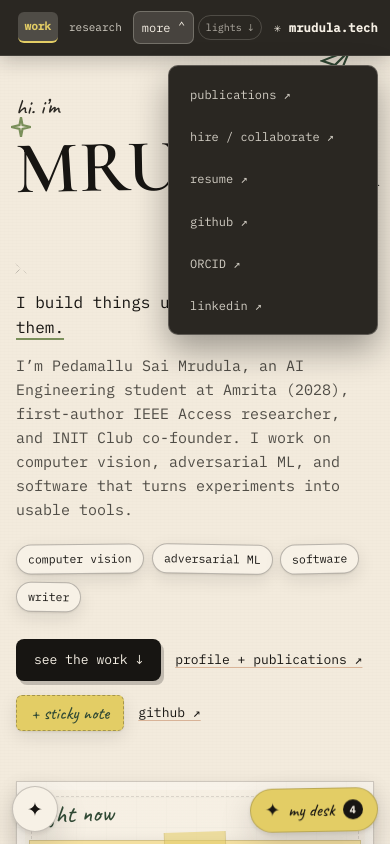
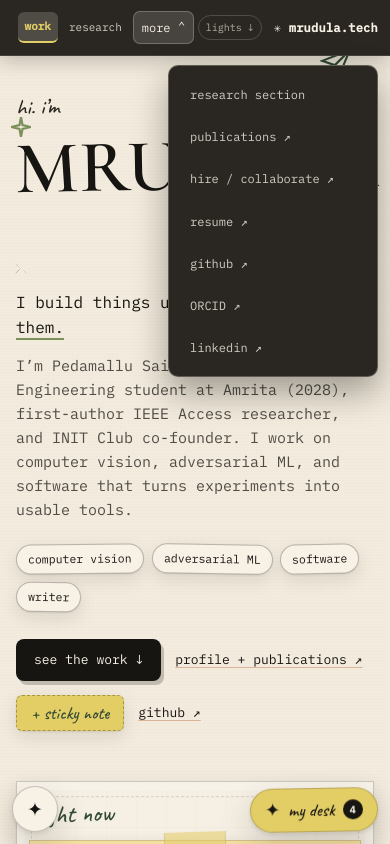
Before and after one commit to Mrudula-itsjuzme/portfolio-site, a React (Vite) app: page / in a window 390 px wide. Both pictures are taken after a click on the heading "More navigation and contact links". Shown: the top 844 px of the page. Built offline with nearby package versions, Linux system fonts and the light colour scheme.

Commit message:
fix(nav): keep research section accessible on very narrow phones

```diff
--- a/src/components/lab/LabHeader.jsx
+++ b/src/components/lab/LabHeader.jsx
@@ -97,6 +97,7 @@ export default function LabHeader({ soundEnabled }) {
           <summary aria-label="More navigation and contact links">more <span aria-hidden="true">⌄</span></summary>
           <div className="lab-more-links">
             <a className="mobile-only-link" href="#contributions" onClick={closeMore}>contributions</a>
+            <a className="mobile-only-link compact-only-link" href="#research" onClick={closeMore}>research section</a>
             <a className="mobile-only-link" href="#words" onClick={closeMore}>writing</a>
             <a href="/research.html" onClick={closeMore}>publications ↗</a>
             <a href="/work-with-me.html" onClick={closeMore}>hire / collaborate ↗</a>
```
